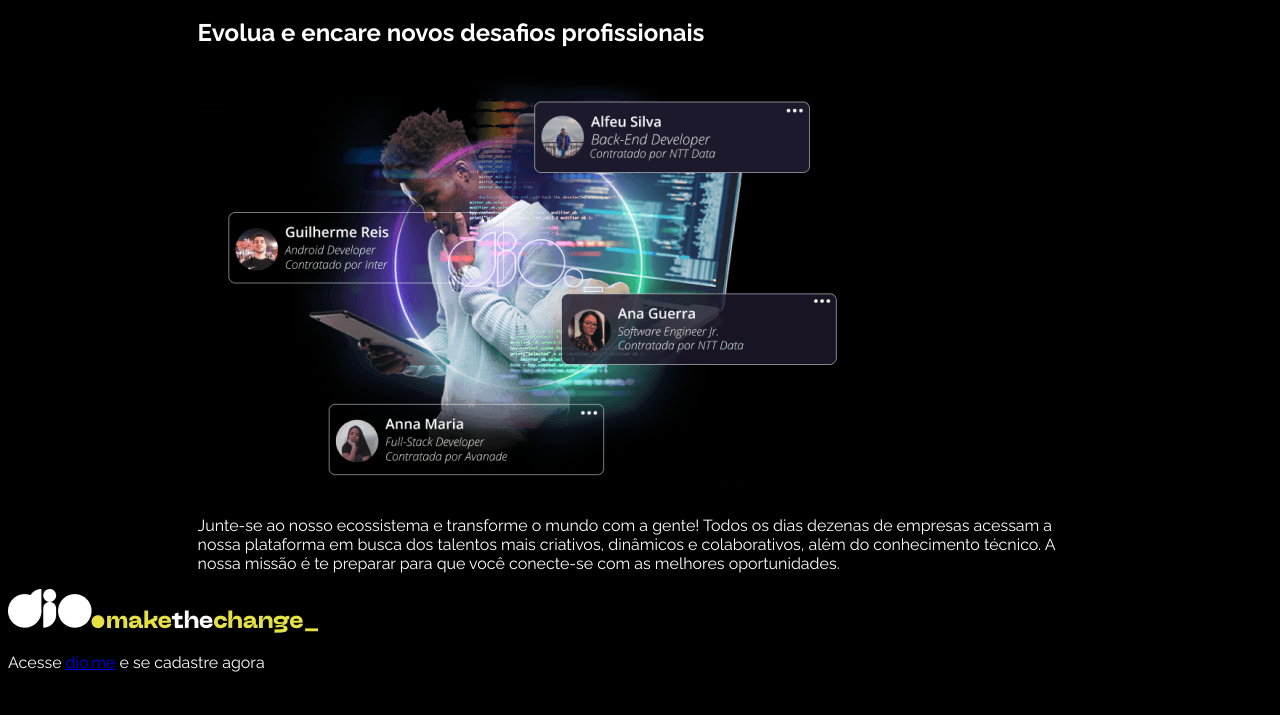
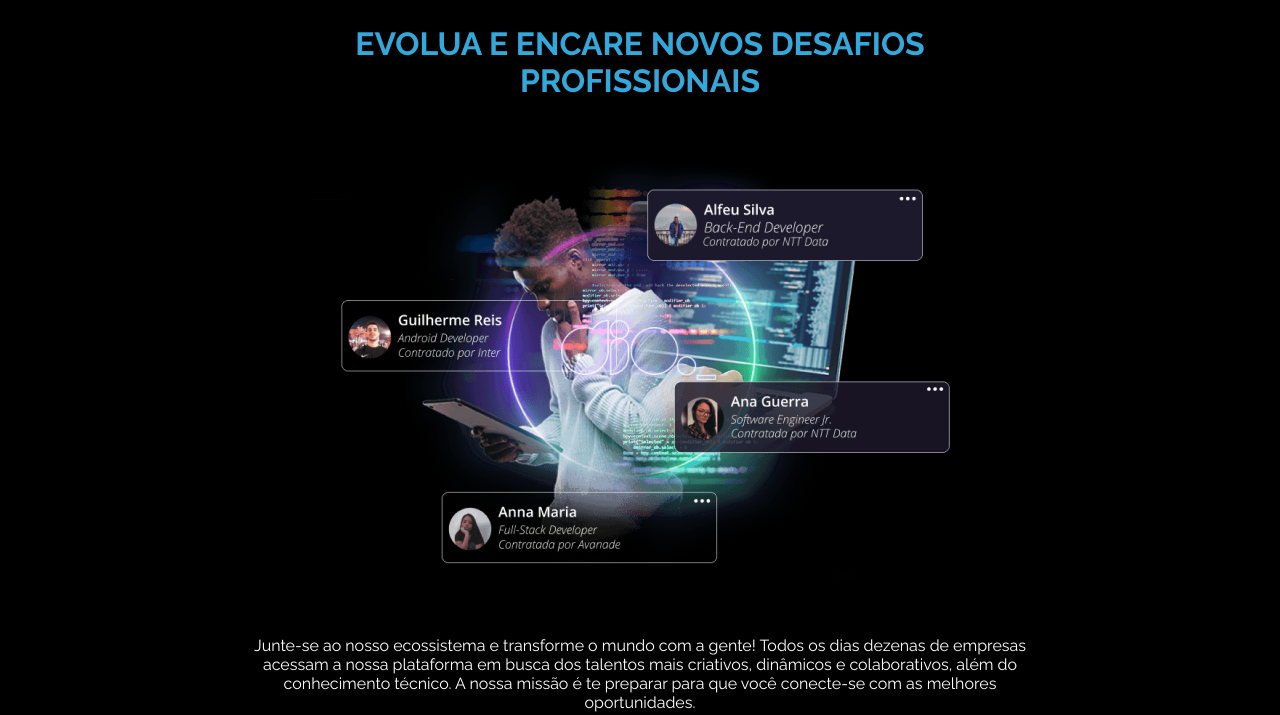
Before and after one commit to arthursiq5/landing-page-dio-css, a plain HTML site: page index.html in a window 1280 px wide. Shown: the part 1915-2630 px from the top of the page. Before the commit the page ends 2603 px from the top, so only its background shows below. Drawn offline with Linux system fonts and the light colour scheme.

Commit message:
Mellhorado estilo

```diff
--- a/css/main.css
+++ b/css/main.css
@@ -11,12 +11,13 @@
     text-align: center;
 }
 
-main section#course-content h2,
-main section#course-content p {
+main section h2,
+main section p {
     margin-bottom: 24px;
 }
 
-main section#course-content h2 {
+main section#course-content h2,
+main section#professional-challenges h2 {
     text-transform: uppercase;
     font-size: 32px;
     font-weight: 700;
@@ -62,3 +63,16 @@
     max-width: 250px;
     text-shadow: 3px 2px #33A8DB;
 }
+
+main section#professional-challenges {
+    border-bottom: 1px solid #33A8DB80;
+}
+
+main section#professional-challenges .container {
+    text-align: center;
+    width: 800px;
+}
+
+#professional-challenges img {
+    margin: 32px 0;
+}
```
